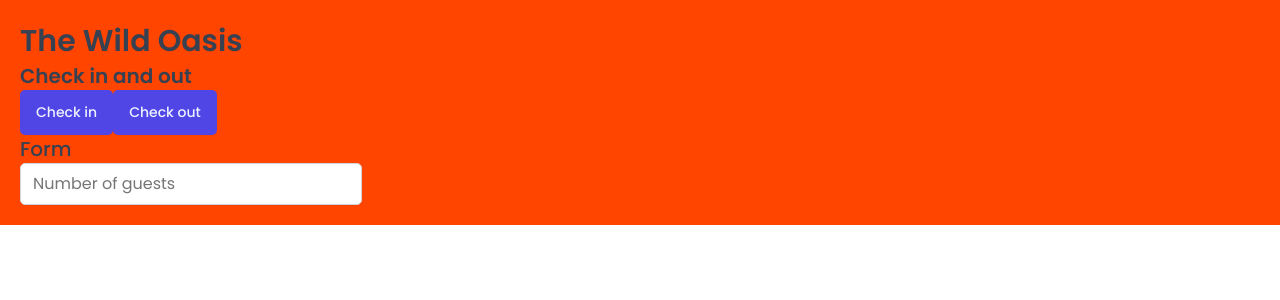
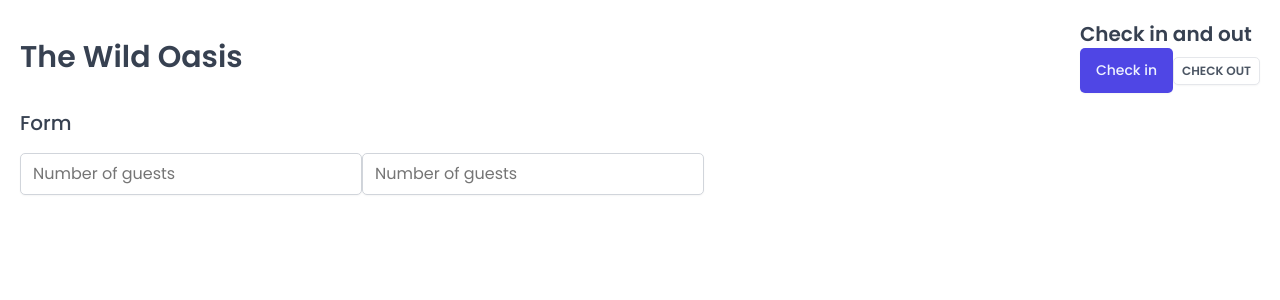
Before and after one commit to AnaSad-front/the-wild-oasis, a React (Vite) app: page / in a window 1280 px wide. Shown: the top 300 px of the page. Built offline with nearby package versions, Linux system fonts and the light colour scheme; a web font is replaced by a local one.

Commit message:
Building more reusable styled components (Button and Row)

```diff
--- a/src/App.jsx
+++ b/src/App.jsx
@@ -3,9 +3,10 @@
 import Button from "./ui/Button";
 import Input from "./ui/Input";
 import Heading from "./ui/Heading";
+import Row from "./ui/Row";
 
 const StyledApp = styled.main`
-  background-color: orangered;
+  /* background-color: orangered; */
   padding: 20px;
 `;
 
@@ -14,13 +15,29 @@
     <>
       <GlobalStyles />
       <StyledApp>
-        <Heading as="h1">The Wild Oasis</Heading>
-        <Heading as="h2">Check in and out</Heading>
-        <Button onClick={() => alert("Check in")}>Check in</Button>
-        <Button onClick={() => alert("Check out")}>Check out</Button>
-
-        <Heading as="h3">Form</Heading>
-        <Input type="number" placeholder="Number of guests"></Input>
+        <Row>
+          <Row type="horizontal">
+            <Heading as="h1">The Wild Oasis</Heading>
+            <div>
+              <Heading as="h2">Check in and out</Heading>
+              <Button onClick={() => alert("Check in")}>Check in</Button>
+              <Button
+                variation="secondary"
+                size="small"
+                onClick={() => alert("Check out")}
+              >
+                Check out
+              </Button>
+            </div>
+          </Row>
+          <Row>
+            <Heading as="h3">Form</Heading>
+            <form>
+              <Input type="number" placeholder="Number of guests"></Input>
+              <Input type="number" placeholder="Number of guests"></Input>
+            </form>
+          </Row>
+        </Row>
       </StyledApp>
     </>
   );
--- a/src/ui/Button.jsx
+++ b/src/ui/Button.jsx
@@ -49,19 +49,17 @@
 };
 
 const Button = styled.button`
-  font-size: 1.4rem;
-  padding: 1.2rem 1.6rem;
-  font-weight: 500;
   border: none;
   border-radius: var(--border-radius-sm);
-  background-color: var(--color-brand-600);
-  color: var(--color-brand-50);
   box-shadow: var(--shadow-sm);
-  cursor: pointer;
 
-  &:hover {
-    background-color: var(--color-brand-700);
-  }
+  ${(props) => sizes[props.size]}
+  ${(props) => variations[props.variation]}
 `;
 
+Button.defaultProps = {
+  variation: "primary",
+  size: "medium",
+};
+
 export default Button;
--- /dev/null
+++ b/src/ui/Row.jsx
@@ -0,0 +1,25 @@
+import styled, { css } from "styled-components";
+
+const Row = styled.div`
+  display: flex;
+
+  ${(props) =>
+    props.type === "horizontal" &&
+    css`
+      justify-content: space-between;
+      align-items: center;
+    `}
+
+  ${(props) =>
+    props.type === "vertical" &&
+    css`
+      flex-direction: column;
+      gap: 1.6rem;
+    `}
+`;
+
+Row.defaultProps = {
+  type: "vertical",
+};
+
+export default Row;
```
